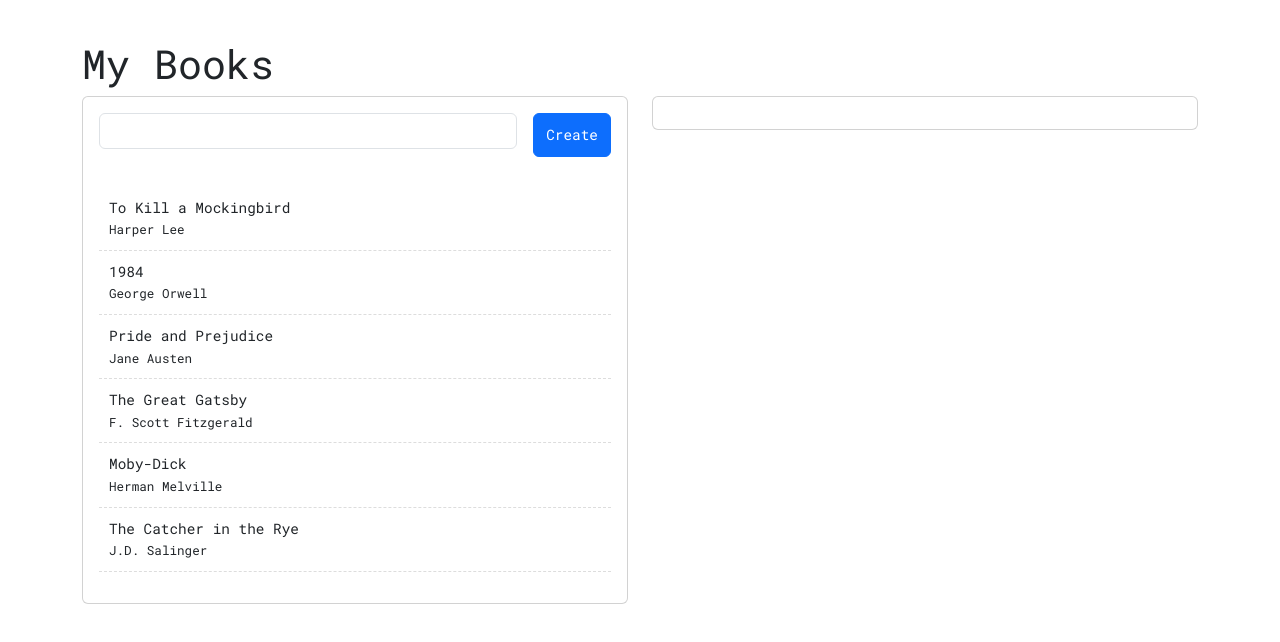
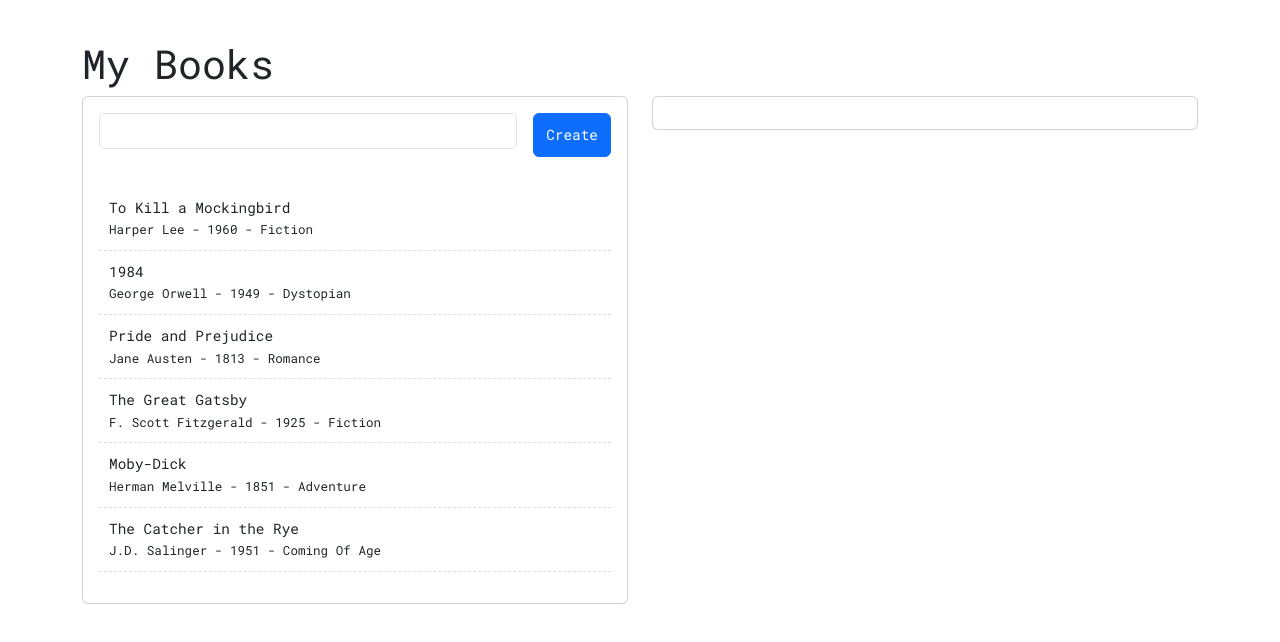
Before and after one commit to lakshan89/books-app, an Angular app: page / in a window 1280 px wide. Shown: the top 642 px of the page. Built offline with nearby package versions, Linux system fonts and the light colour scheme.

Commit message:
Adding extra details to list

```diff
--- a/src/app/components/books-list/books-list.component.html
+++ b/src/app/components/books-list/books-list.component.html
@@ -4,7 +4,7 @@
       @for (book of books; track book.id) {
       <li (click)="onSelect(book.id)" class="list-item">
         <p>{{ book.title }}</p>
-        <small>{{ book.author }}</small>
+        <small>{{ book.author }} - {{ book.year }} - {{ book.category }}</small>
       </li>
       }
     </ul>
```
